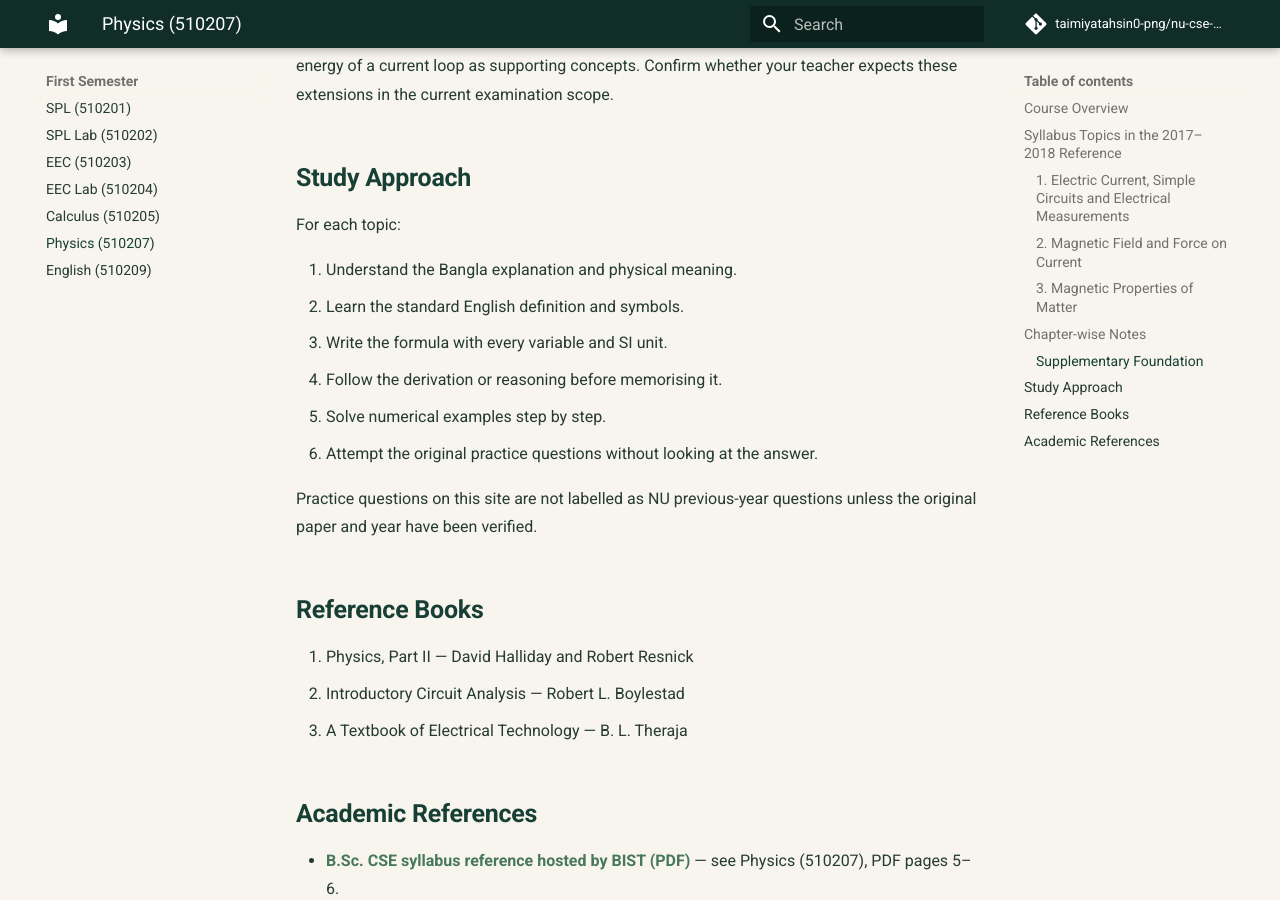
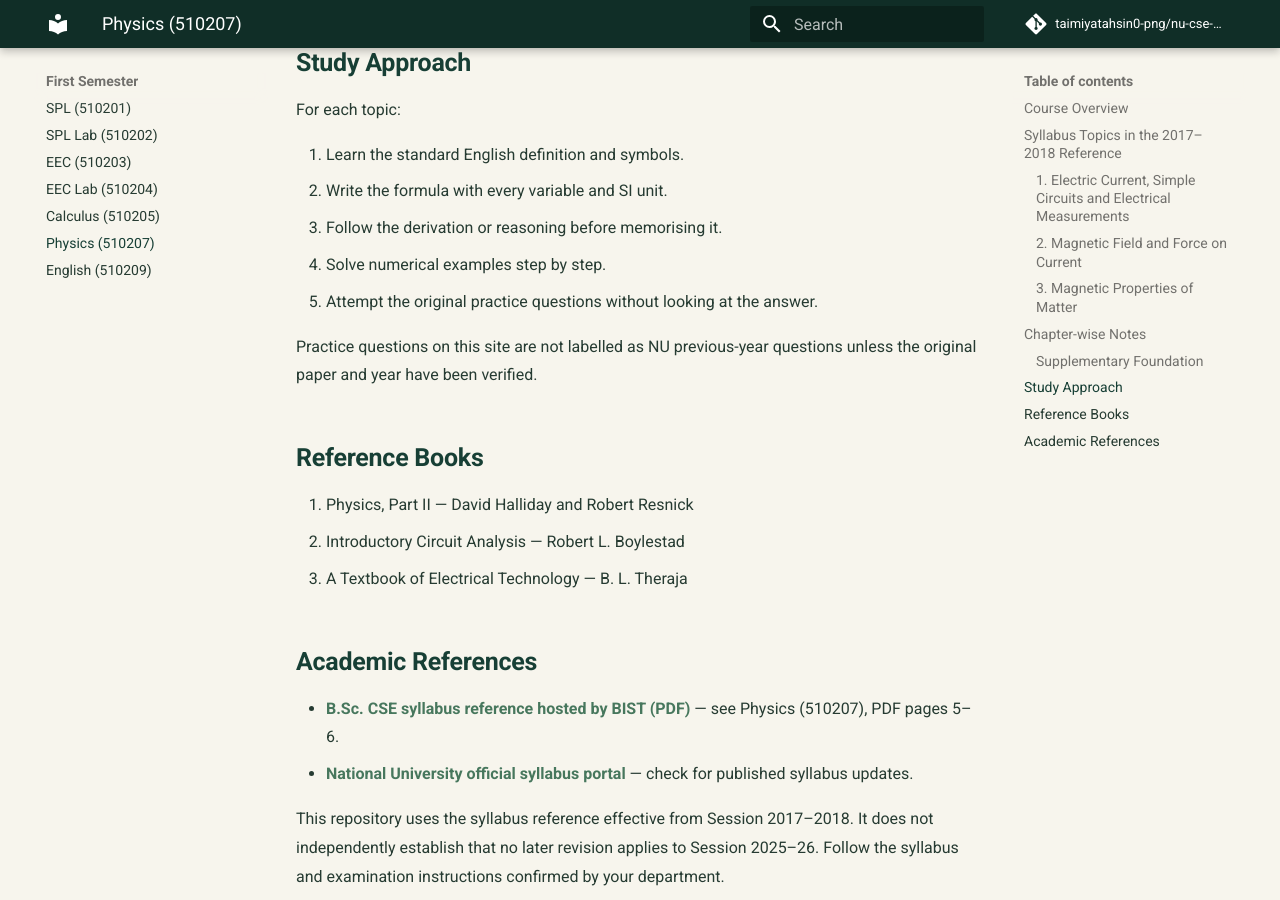
Before and after one commit to taimiyatahsin0-png/nu-cse-notes-store, an MkDocs documentation site: the page built from docs/subjects/phy/index.md, in a window 1280 px wide and 900 px high, scrolled down 2526 px. Built offline with MkDocs 1.6.1 and Material for MkDocs 9.7.7, drawn with Linux system fonts in a browser that asks for light colours; comment, search, counter and statistics services are not loaded.

Commit message:
Remove Bangla content; standardize English-only notes

```diff
--- a/docs/subjects/phy/index.md
+++ b/docs/subjects/phy/index.md
@@ -71,7 +71,6 @@ The Chapter 03 notes also explain the Lorentz force on a moving charge and torqu
 
 For each topic:
 
-1. Understand the Bangla explanation and physical meaning.
 2. Learn the standard English definition and symbols.
 3. Write the formula with every variable and SI unit.
 4. Follow the derivation or reasoning before memorising it.
```
